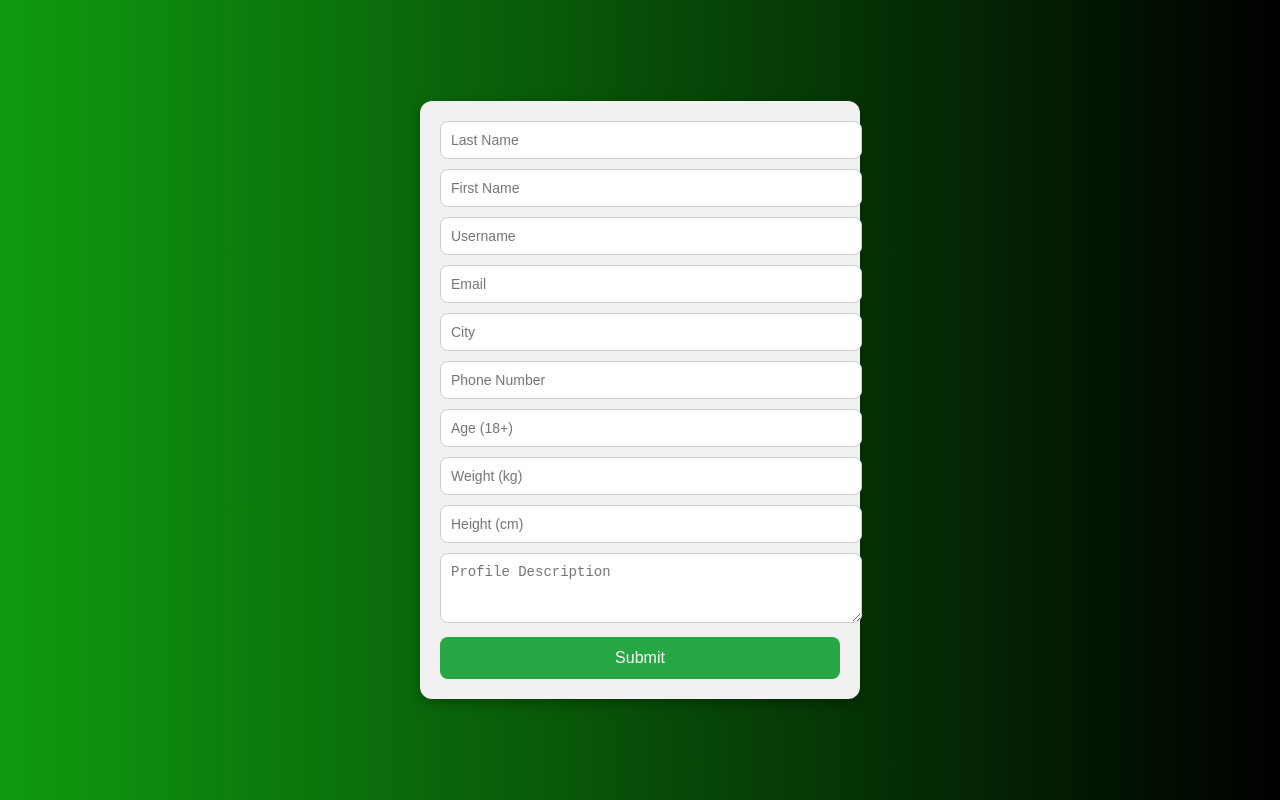
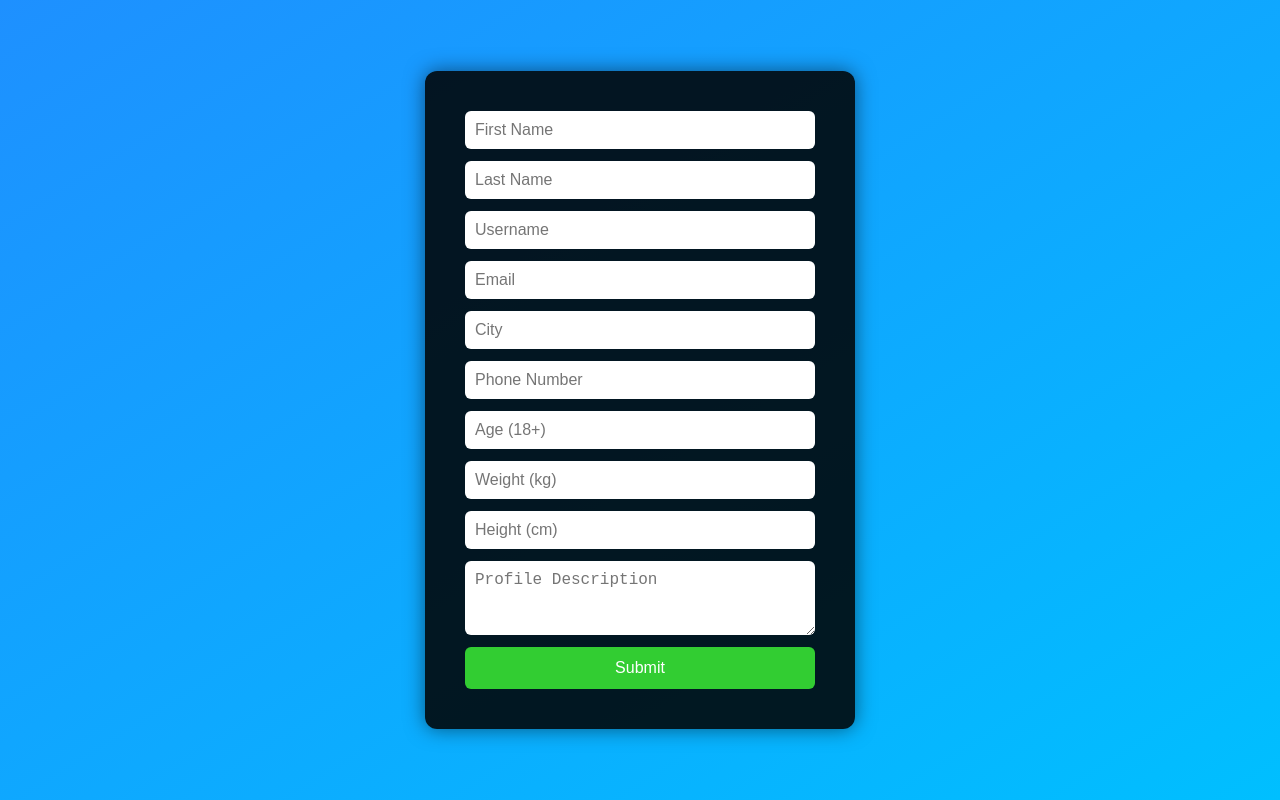
Before and after one commit to yuriimakarenko/massage-platform, a plain HTML site: page index.html in a window 1280 px wide. Drawn offline with Linux system fonts and the light colour scheme.

Commit message:
Update index.html

```diff
--- a/index.html
+++ b/index.html
@@ -1,71 +1,74 @@
 <!DOCTYPE html>
 <html lang="en">
 <head>
-  <meta charset="UTF-8">
-  <meta name="viewport" content="width=device-width, initial-scale=1.0">
-  <title>Register - FirstMssg</title>
+    <meta charset="UTF-8" />
+    <meta name="viewport" content="width=device-width, initial-scale=1.0" />
+    <title>Massage Registration</title>
     <style>
         body {
             margin: 0;
+            padding: 0;
             font-family: Arial, sans-serif;
-      background: linear-gradient(to right, #0f9b0f, #000000);
+            background: linear-gradient(to bottom right, #1e90ff, #00bfff);
             display: flex;
             justify-content: center;
             align-items: center;
-      min-height: 100vh;
+            height: 100vh;
         }
 
         form {
-      background-color: #f1f1f1;
-      padding: 20px;
+            background-color: #000000dd;
+            padding: 40px;
             border-radius: 12px;
+            box-shadow: 0 0 20px rgba(0, 0, 0, 0.5);
             width: 100%;
-      max-width: 400px;
-      box-shadow: 0 4px 12px rgba(0,0,0,0.3);
+            max-width: 350px;
+            display: flex;
+            flex-direction: column;
+            gap: 12px;
         }
 
-    input, textarea, select {
-      width: 100%;
-      margin-bottom: 10px;
+        input, textarea {
             padding: 10px;
-      border: 1px solid #ccc;
-      border-radius: 8px;
-      font-size: 14px;
+            border: none;
+            border-radius: 6px;
+            font-size: 16px;
         }
 
         button {
-      width: 100%;
             padding: 12px;
+            border: none;
+            background-color: #32cd32;
+            color: white;
             font-size: 16px;
-      border: none;
-      border-radius: 8px;
-      background-color: #28a745;
-      color: white;
+            border-radius: 6px;
             cursor: pointer;
+            transition: background-color 0.3s;
         }
 
         button:hover {
-      background-color: #218838;
+            background-color: #28a428;
         }
     </style>
 </head>
 <body>
     <form id="registrationForm">
+        <input type="text" name="firstName" placeholder="First Name" required />
         <input type="text" name="lastName" placeholder="Last Name" required />
-    <input type="text" name="firstName" placeholder="First Name" required />
         <input type="text" name="username" placeholder="Username" required />
         <input type="email" name="email" placeholder="Email" required />
         <input type="text" name="city" placeholder="City" required />
         <input type="tel" name="phone" placeholder="Phone Number" required />
-    <input type="number" name="age" placeholder="Age (18+)" min="18" required />
+        <input type="number" name="age" placeholder="Age (18+)" required />
         <input type="number" name="weight" placeholder="Weight (kg)" required />
         <input type="number" name="height" placeholder="Height (cm)" required />
-    <textarea name="description" placeholder="Profile Description" rows="3" required></textarea>
+        <textarea name="description" placeholder="Profile Description" rows="3"></textarea>
         <button type="submit">Submit</button>
     </form>
 
     <script>
         const form = document.getElementById("registrationForm");
+
         form.addEventListener("submit", async (e) => {
             e.preventDefault();
 
@@ -76,12 +79,12 @@
             try {
                 const response = await fetch("https://script.google.com/macros/s/AKfycby78HZLXtPXAH0sHA9vF7HzyTKWbdEkQv9s5JD_17dtKsL-Ts_PP6xvwWnzphmmqoKGng/exec", {
                     method: "POST",
+                    mode: "no-cors",
                     headers: {
-            "Content-Type": "application/json"
+                        "Content-Type": "application/json",
                     },
-          body: JSON.stringify(object)
+                    body: JSON.stringify(object),
                 });
-
                 alert("Form submitted successfully!");
                 form.reset();
             } catch (error) {
```
Lines whose indentation alone changed are shown as unchanged.
